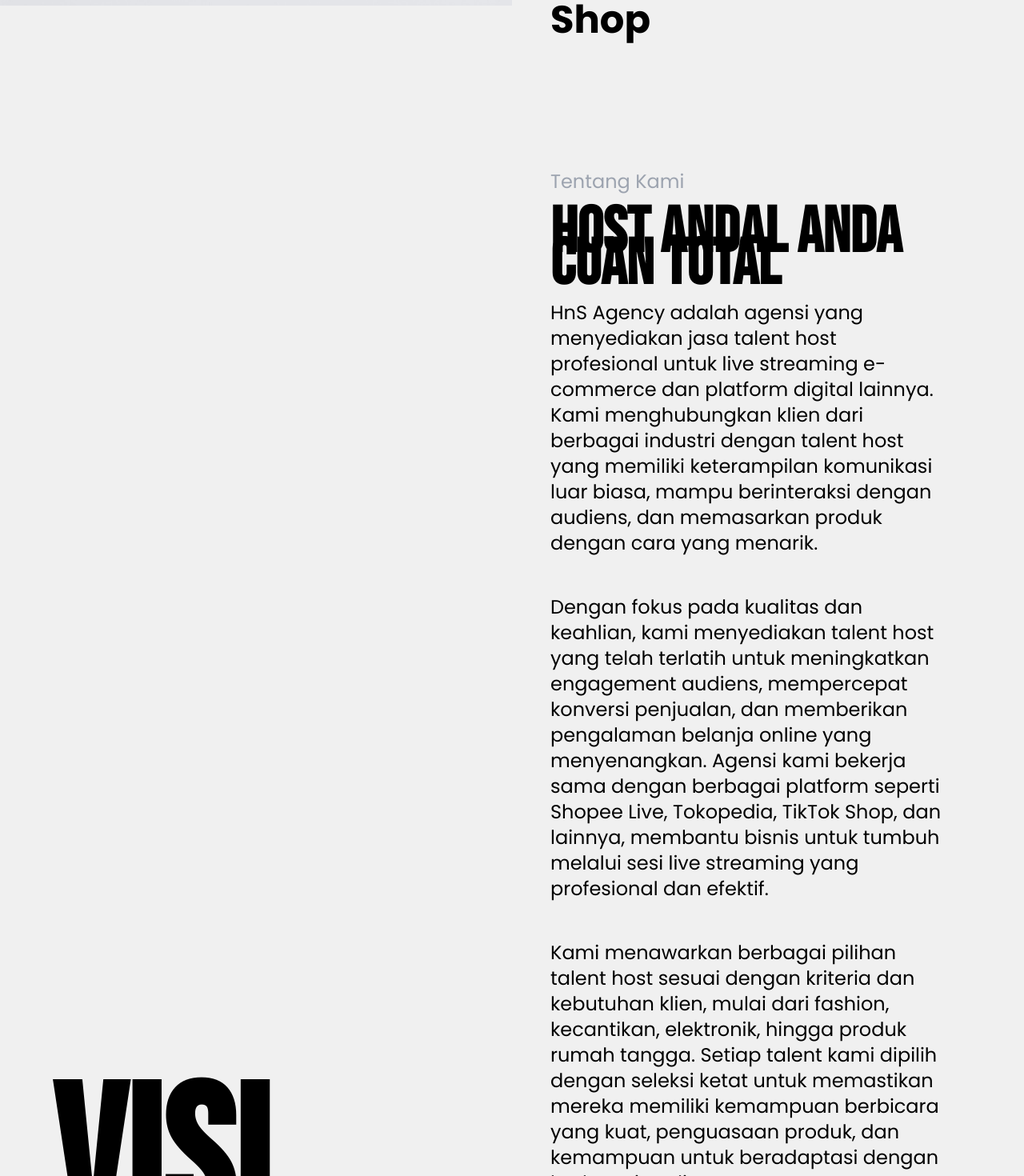
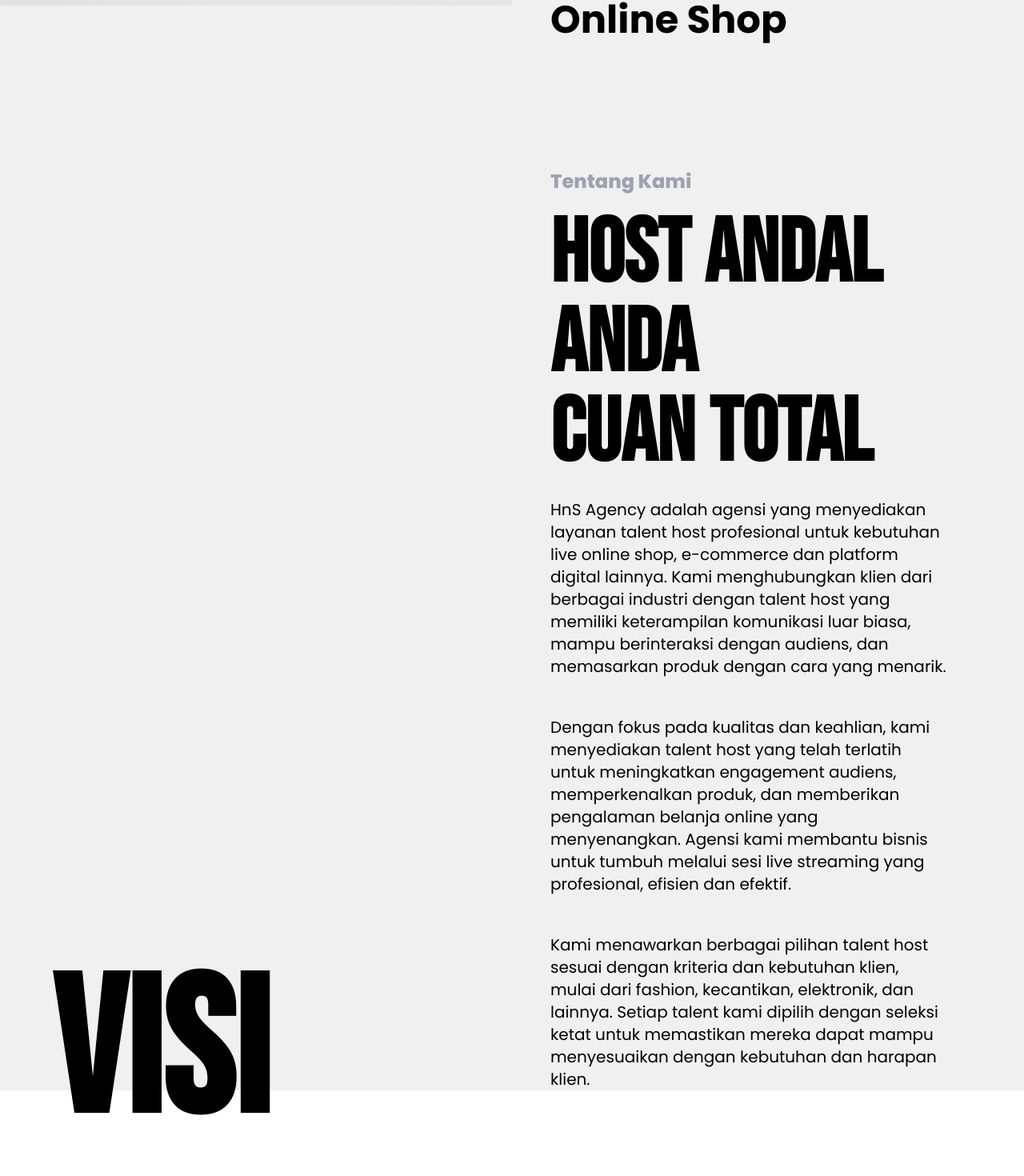
Before and after one commit to Rafiadnan0666/HnS, a React (Create React App) app: page / in a window 1280 px wide. Shown: the part 793-2263 px from the top of the page at 80% size. Built offline with nearby package versions, Linux system fonts and the light colour scheme; a web font is replaced by a local one.

Commit message:
ganti bg

```diff
--- a/src/pages/About/About.js
+++ b/src/pages/About/About.js
@@ -2,27 +2,52 @@ import React from "react";
 
 const About = () => {
   return (
-    <section  className="relative flex min-h-screen font-[Poppins] overflow-hidden pt-16 px-12 bg-transparent ml-auto" id="about" >
+    <section
+      className="relative flex flex-col-reverse md:flex-row min-h-screen font-[Poppins] overflow-hidden pt-16 px-6 md:px-12 bg-transparent"
+      id="about"
+    >
       {/* Left Side - Transparent and Empty */}
       <div className="flex-1 bg-transparent"></div>
 
       {/* Right Side - Content */}
-      <div className="relative w-1/2 h-full flex flex-col justify-start items-start pt-16 px-12 bg-transparent ml-auto">
-        <h2 className="text-9xl sm:text-6xl text-extrabold text-gray-400 mb-8" style={{
-      fontSize : "24px"
-    }}>Tentang Kami</h2>
-        <h3 className="text-9xl sm:text-4xl font-bold text-black mb-4  " style={{
-      fontSize : "5rem",
-      fontFamily: "Bebas Neue, sans-serif",
-    }}>HOST ANDAL ANDA CUAN TOTAL</h3>
-        <p className="text-xl sm:text-2xl text-black leading-relaxed mb-6">
-          HnS Agency adalah agensi yang menyediakan jasa talent host profesional untuk live streaming e-commerce dan platform digital lainnya. Kami menghubungkan klien dari berbagai industri dengan talent host yang memiliki keterampilan komunikasi luar biasa, mampu berinteraksi dengan audiens, dan memasarkan produk dengan cara yang menarik.
+      <div className="relative w-full md:w-1/2 h-full flex flex-col justify-start items-start pt-8 md:pt-16 px-6 md:px-12 bg-transparent ml-auto">
+        <h2
+          className="text-3xl sm:text-4xl md:text-6xl font-extrabold text-gray-400 mb-4"
+          style={{ fontSize: "24px" }}
+        >
+          Tentang Kami
+        </h2>
+        <h3
+          className="text-5xl sm:text-6xl md:text-7xl font-bold text-black mb-4"
+          style={{
+            fontSize: "7rem",
+            fontFamily: "Bebas Neue, sans-serif",
+            lineHeight: "1",
+          }}
+        >
+          HOST ANDAL <br /> ANDA <br /> CUAN TOTAL
+        </h3>
+        <p className="text-base sm:text-lg md:text-xl text-black leading-relaxed mb-6">
+          HnS Agency adalah agensi yang menyediakan layanan talent host
+          profesional untuk kebutuhan live online shop, e-commerce dan platform
+          digital lainnya. Kami menghubungkan klien dari berbagai industri
+          dengan talent host yang memiliki keterampilan komunikasi luar biasa,
+          mampu berinteraksi dengan audiens, dan memasarkan produk dengan cara
+          yang menarik.
         </p>
-        <p className="text-xl sm:text-2xl text-black leading-relaxed mb-6">
-          Dengan fokus pada kualitas dan keahlian, kami menyediakan talent host yang telah terlatih untuk meningkatkan engagement audiens, mempercepat konversi penjualan, dan memberikan pengalaman belanja online yang menyenangkan. Agensi kami bekerja sama dengan berbagai platform seperti Shopee Live, Tokopedia, TikTok Shop, dan lainnya, membantu bisnis untuk tumbuh melalui sesi live streaming yang profesional dan efektif.
+        <p className="text-base sm:text-lg md:text-xl text-black leading-relaxed mb-6">
+          Dengan fokus pada kualitas dan keahlian, kami menyediakan talent host
+          yang telah terlatih untuk meningkatkan engagement audiens,
+          memperkenalkan produk, dan memberikan pengalaman belanja online yang
+          menyenangkan. Agensi kami membantu bisnis untuk tumbuh melalui sesi
+          live streaming yang profesional, efisien dan efektif.
         </p>
-        <p className="text-xl sm:text-2xl text-black leading-relaxed">
-          Kami menawarkan berbagai pilihan talent host sesuai dengan kriteria dan kebutuhan klien, mulai dari fashion, kecantikan, elektronik, hingga produk rumah tangga. Setiap talent kami dipilih dengan seleksi ketat untuk memastikan mereka memiliki kemampuan berbicara yang kuat, penguasaan produk, dan kemampuan untuk beradaptasi dengan berbagai audiens.
+        <p className="text-base sm:text-lg md:text-xl text-black leading-relaxed">
+          Kami menawarkan berbagai pilihan talent host sesuai dengan kriteria
+          dan kebutuhan klien, mulai dari fashion, kecantikan, elektronik, dan
+          lainnya. Setiap talent kami dipilih dengan seleksi ketat untuk
+          memastikan mereka dapat mampu menyesuaikan dengan kebutuhan dan
+          harapan klien.
         </p>
       </div>
     </section>
--- a/src/pages/Contact/Contact.js
+++ b/src/pages/Contact/Contact.js
@@ -13,7 +13,7 @@ const Contact = () => {
       </div>
 
       {/* Packages */}
-      <div className="flex flex-row  gap-0 w-full bg-gray-100">
+      <div className="flex flex-col gap-0 w-full bg-gray-100">
         {/* Paket Basic */}
         <div className="p-12 bg-gray-200 text-gra w-full flex flex-col justify-center">
           <p className="text-[12rem] font-extrabold leading-none font-poppins">
@@ -61,8 +61,8 @@ const Contact = () => {
           <p className="text-[1.5rem] text-gray-700" style={{
             fontFamily: "garamond"
           }}>
-            Live 3 Jam per Sesi dengan minimal order 5 hari Live di 1 platform
-            pilihan Pilih waktu di luar jadwal yang tertera dikenai biaya
+            Live 3 Jam per Sesi dengan minimal order 5 hari <br />Live di 1 platform
+            pilihan <br />Pilih waktu di luar jadwal yang tertera dikenai biaya
             tambahan sebesar 5% per paket, Minimal order 5 hari.
           </p>
         </div>
@@ -93,8 +93,8 @@ const Contact = () => {
             fontFamily: "garamond"
           }}>
             Live 4 Jam per hari dengan minimal order 5 hari Live di 1 platform
-            pilihan Pilih waktu di luar jadwal yang tertera dikenai biaya
-            tambahan 5% per paket Minimal order 3 hari
+            <br />pilihan Pilih waktu di luar jadwal yang tertera dikenai biaya
+            tambahan 5% per paket <br />Minimal order 3 hari
           </p>
         </div>
       </div>
@@ -128,9 +128,9 @@ const Contact = () => {
             fontFamily: "garamond"
           }}>
             Live 4 Jam per hari Live di 1 platform pilihan, untuk tambahan
-            platform lain dikenakan biaya 90% Pilih waktu sesuai kebutuhan live
-            streaming anda Setiap 1 jam tambahan dikenakan biaya Rp. 25.000
-            * Tambah platform lain +90%
+            platform lain dikenakan biaya 90%.
+            <br />Pilih waktu sesuai kebutuhan live online shop anda.
+            <br />Setiap 1 jam tambahan dikenakan biaya Rp. 25.000.
           </p>
         </div>
 
@@ -157,9 +157,9 @@ const Contact = () => {
             fontFamily: "garamond"
           }}>
             Live 6 Jam per hari Live di 1 platform pilihan, untuk tambahan
-            platform lain dikenakan biaya 80% Pilih waktu sesuai kebutuhan live
-            streaming anda Setiap 1 jam tambahan dikenakan biaya Rp. 25.000
-            * Tambah platform lain +80%
+            platform lain dikenakan biaya 90%.
+            <br />Pilih waktu sesuai kebutuhan live online shop anda.
+            <br />Setiap 1 jam tambahan dikenakan biaya Rp. 25.000.
           </p>
         </div>
       </div>
--- a/src/pages/Header/Header.css
+++ b/src/pages/Header/Header.css
@@ -2,10 +2,25 @@
   position: absolute;
   left: 0;
   top: 0;
-    width: 50%;
+  width: 50%; /* Default for larger screens */
   height: 100%;
   background-image: url('./../../latar.jpg');
   background-size: cover;
   background-position: center;
+  background-repeat: no-repeat;
+  transition: all 0.3s ease-in-out;
+}
 
+/* Responsive Adjustments */
+@media screen and (max-width: 768px) {
+  .gambar {
+    width: 100%; /* Full width for smaller screens */
+    height: 50%; /* Adjust height to fit content */
   }
+}
+
+@media screen and (max-width: 480px) {
+  .gambar {
+    height: 40%; /* Slightly reduce height for very small screens */
+  }
+}
--- a/src/pages/Header/Header.js
+++ b/src/pages/Header/Header.js
@@ -3,7 +3,7 @@ import "./Header.css";
 
 const Hero = () => {
   return (
-    <section className="relative flex h-screen bg-transparent text-black font-sans overflow-hidden">
+    <section className="relative flex h-screen sm:flex-col sm:text-[2rem] bg-transparent text-black font-sans overflow-hidden">
       {/* Left Side Image */}
       <div className="w-full h-full bg-transparent fixed left-0 top-0">
         <div className="gambar w-full h-full bg-gray-300 flex items-center justify-center"></div>
@@ -32,7 +32,7 @@ const Hero = () => {
             marginBottom: "20px",  // Add space below the paragraph
           }}
         >
-          Layanan Penyedia Talent Host Live Streaming untuk Kebutuhan Online Shop
+          Layanan Penyedia Talent Host Live Streaming untuk Kebutuhan Live Online Shop
         </p>
         <button
           className="mt-10 px-8 py-4 bg-black text-white text-lg sm:text-xl font-medium rounded-lg hover:bg-gray-800 transition duration-300"
--- a/src/pages/Whyus/Whyus.js
+++ b/src/pages/Whyus/Whyus.js
@@ -2,22 +2,20 @@ import React from "react";
 
 const Whyus = () => {
   return (
-    <div  className="font-poppins bg-white text-black">
+    <div className="font-poppins bg-white text-black">
       {/* Visi Section */}
       <section
-         className="h-screen flex flex-col justify-center items-start px-8 sm:px-16 relative bg-white"
+        className="h-screen flex flex-col justify-center items-start px-8 md:px-16 relative bg-white"
         style={{ zIndex: 100 }}
       >
         <h1
-          style={{
-            fontSize: "15rem",
-            fontWeight: "900",
-            marginBottom: "1rem",
-          }}
+          className="text-5xl sm:text-6xl md:text-9xl font-extrabold mb-4"
+          style={{ fontSize: "15rem", fontWeight: "900", marginBottom: "1rem" }}
         >
           VISI
         </h1>
         <p
+          className="text-xl sm:text-2xl md:text-4xl font-light leading-tight"
           style={{
             fontSize: "6rem",
             fontWeight: "300",
@@ -27,30 +25,28 @@ const Whyus = () => {
         >
           Menjadi mitra terdepan dalam menyediakan layanan host live streaming
           yang profesional, dan terpercaya, guna mendukung interaksi,
-          kepercayaan, dan penjualan bagi pelaku online shop dan e-commerce.
+          promosi, dan penjualan bagi pelaku online shop dan e-commerce.
         </p>
       </section>
 
       {/* Misi Section */}
       <section
-         className="h-screen flex flex-col justify-center items-start px-8 sm:px-16 relative bg-white"
+        className="h-screen flex flex-col justify-center items-start px-8 md:px-16 relative bg-white"
         style={{ zIndex: 100 }}
       >
         <h1
-          style={{
-            fontSize: "15rem",
-            fontWeight: "900",
-            marginBottom: "1rem",
-          }}
+          className="text-5xl sm:text-6xl md:text-9xl font-extrabold mb-4"
+          style={{ fontSize: "15rem", fontWeight: "900", marginBottom: "1rem" }}
         >
           MISI
         </h1>
         <p
+          className="text-xl sm:text-2xl md:text-4xl font-light leading-tight"
           style={{
-            fontSize: "6rem", // Large text for description
-            fontWeight: "300", // Bold
-            lineHeight: "1", // Improve readability
-            maxWidth: "80%", // Limit width for better layout
+            fontSize: "6rem",
+            fontWeight: "300",
+            lineHeight: "1",
+            maxWidth: "80%",
           }}
         >
           Memberikan layanan dengan harga yang kompetitif tanpa mengorbankan
```
Lines whose indentation alone changed are shown as unchanged.
